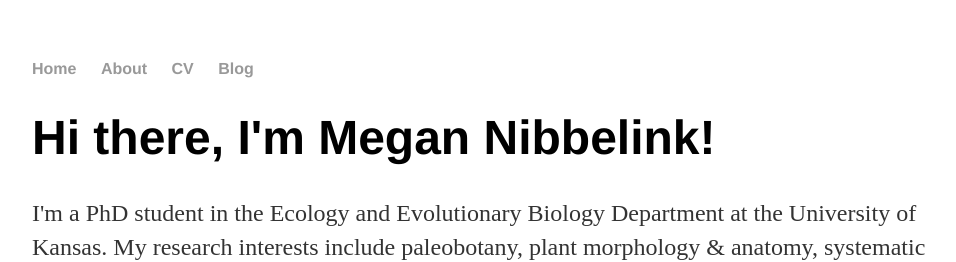
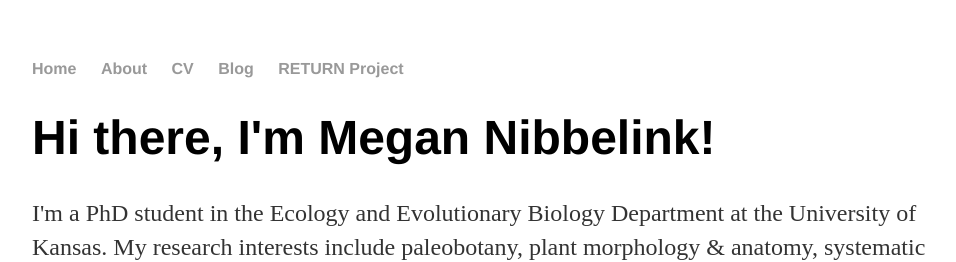
Before and after one commit to megannibbs/megannibbelink.github.io, a Jekyll site: the page built from index.html, in a window 1280 px wide. Shown: the top 262 px of the page, without its empty margins (160-1116 px from the left). Built offline with Jekyll 4.4.1, drawn with Linux system fonts in a browser that asks for light colours.

Commit message:
Update default.html

```diff
--- a/_layouts/default.html
+++ b/_layouts/default.html
@@ -12,6 +12,7 @@
 		        	<li><a href="/about">About</a></li>
 	        		<li><a href="/cv">CV</a></li>
 	        		<li><a href="/blog">Blog</a></li>
+				<li><a href="/return">RETURN Project</a></li>
 	    		</ul>
 			</nav>
 			<div class="container">
```
